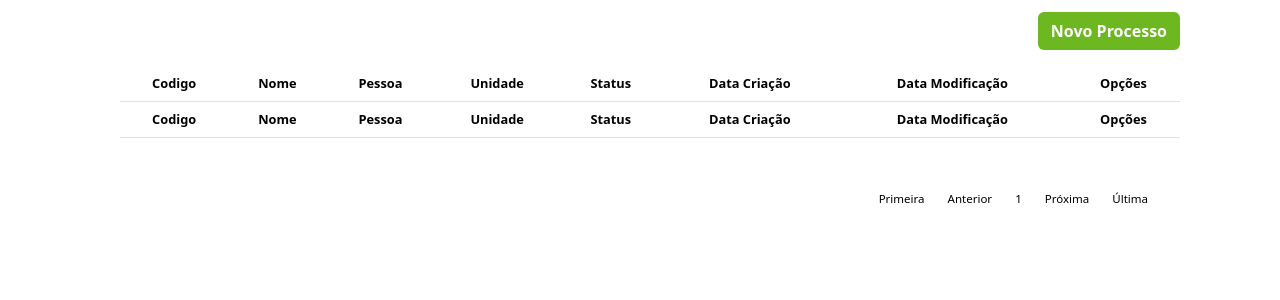
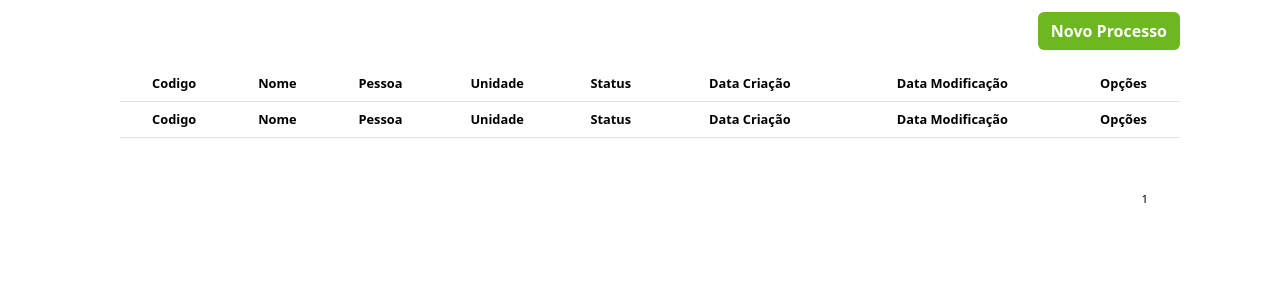
Before and after one commit to LucasCarvalho23/POC-Volk-LMS, a PHP site: page / in a window 1280 px wide. Shown: the part 200-500 px from the top of the page. Run offline with PHP 8.4, Linux system fonts and the light colour scheme; lists and menus that the app fills with data are empty; some libraries are stand-ins or nearby versions.

Commit message:
pagination 2

```diff
--- a/Private/php/autentication.php
+++ b/Private/php/autentication.php
@@ -6,6 +6,8 @@
 
 
     $action = isset($_GET['action']) ? $_GET['action'] : $action;
+
+    echo $_GET['page'];
 
     if ($action =="updateProcess") {
 
--- a/Public/php/index.php
+++ b/Public/php/index.php
@@ -123,25 +123,11 @@
         <div class="container-pagination">
             <nav aria-label="...">
                 <ul class="pagination">
-                <li class="page-item">
-                        <a class="page-link" href="#">Primeira</a>
-                    </li>
-                    <li class="page-item">
-                        <a class="page-link" href="#">Anterior</a>
-                    </li>
-
                     <?php for ($count = 1; $count <= $totalPages; $count++) { ?>
                         <li class="page-item">
-                            <a class="page-link" href="#"><?php echo $count; ?></a>
+                            <a class="page-link" href="autentication.php?action=page&page=<?php echo $count; ?>"><?php echo $count; ?></a>
                         </li>
                     <?php } ?>
-
-                    <li class="page-item">
-                        <a class="page-link" href="#">Próxima</a>
-                    </li>
-                    <li class="page-item">
-                        <a class="page-link" href="#">Última</a>
-                    </li>
                 </ul>
             </nav>
         </div>
```
